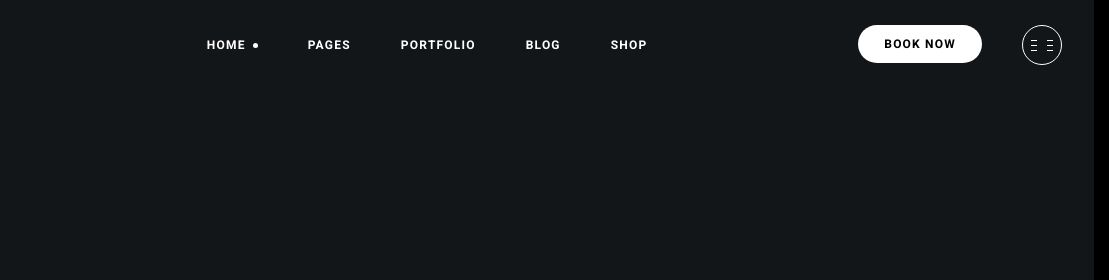
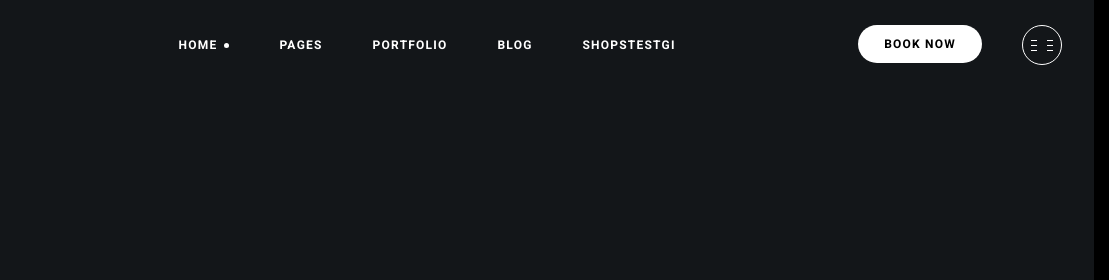
Before and after one commit to MellojFront/Kropp-Fitness, a plain HTML site: page index.html in a window 1280 px wide. Shown: the top 280 px of the page, 171-1280 px from the left. Drawn offline with Linux system fonts and the light colour scheme.

Commit message:
Test Frontend add

```diff
--- a/index.html
+++ b/index.html
@@ -33,7 +33,7 @@
           <a href="/" class="header-menu-link">Blog</a>
         </li>
         <li class="header-menu-item">
-          <a href="/" class="header-menu-link">Shop</a>
+          <a href="/" class="header-menu-link">ShopStestgi</a>
         </li>
       </ul>
     </nav>
```
